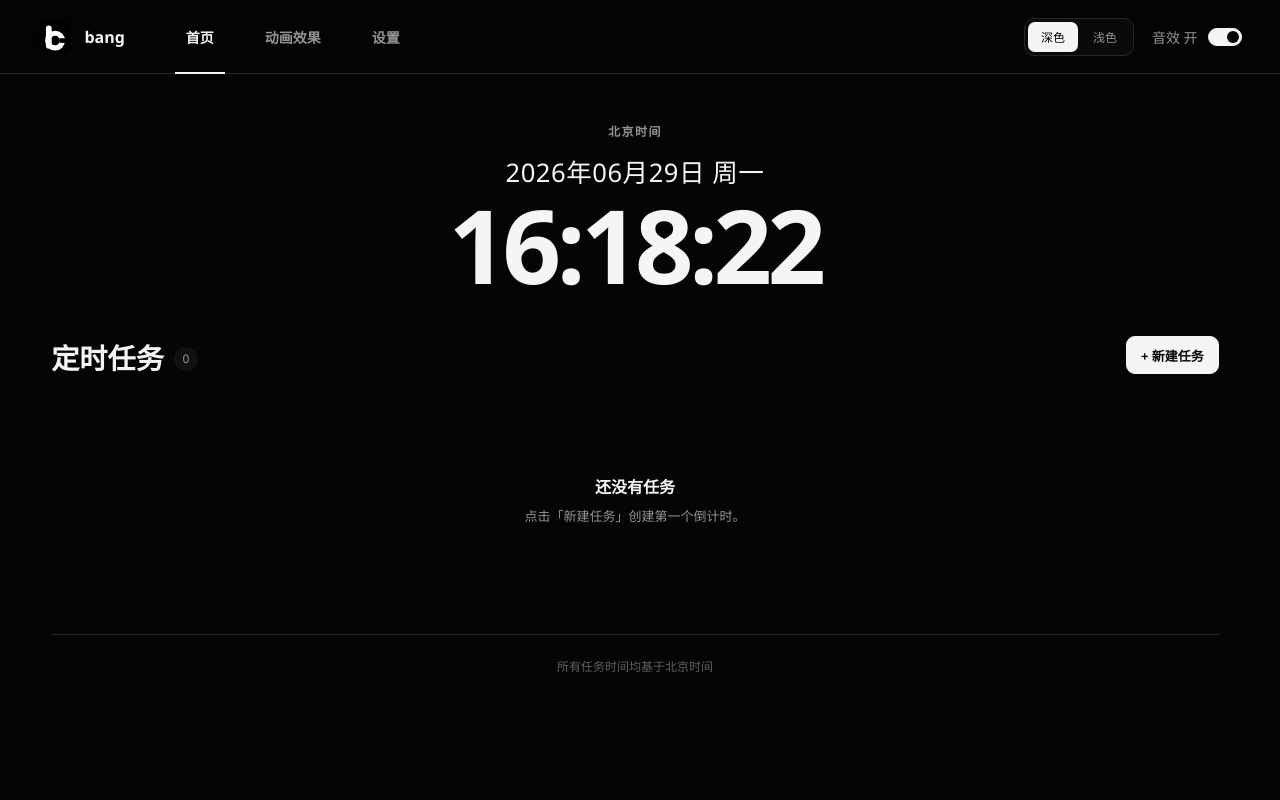
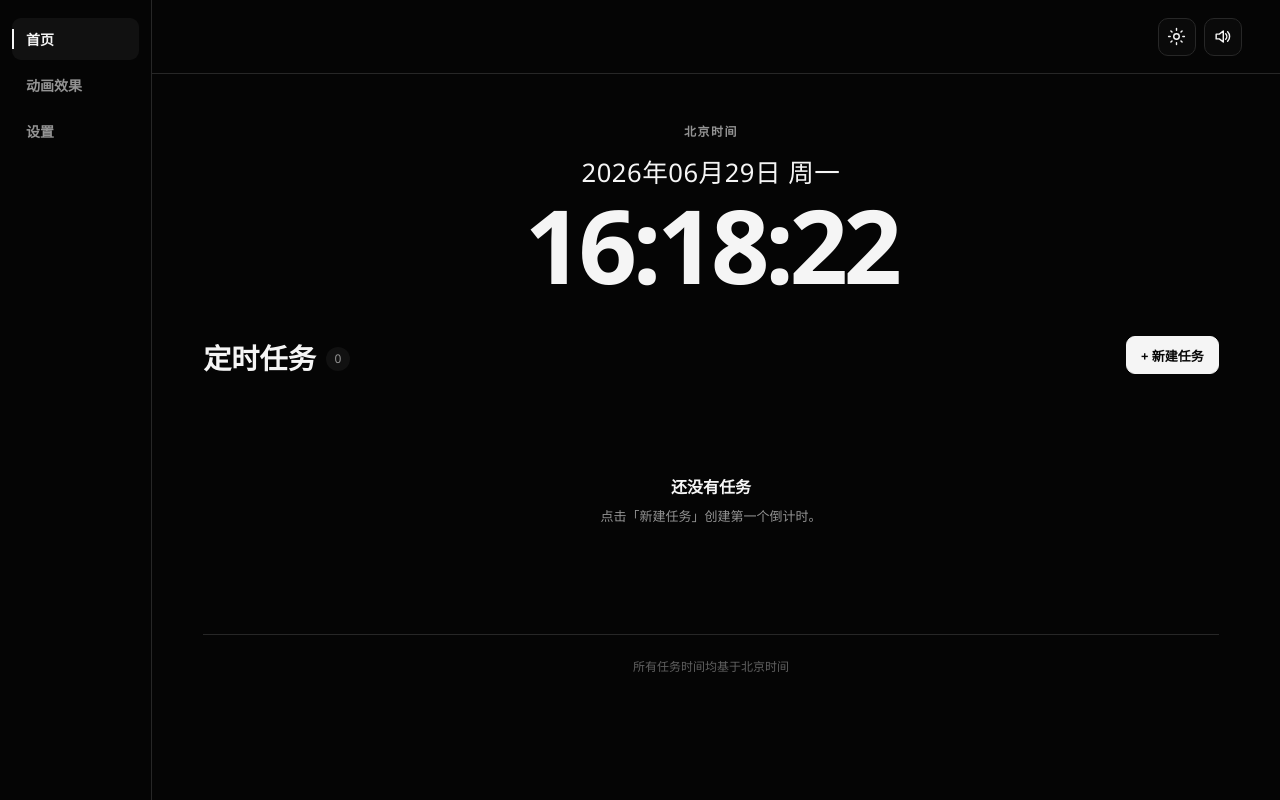
Before and after one commit to zhaodesen/countdown-overlay, a website built with Vite: page index.html in a window 1280 px wide. Built offline with nearby package versions, Linux system fonts and the light colour scheme.

Commit message:
chore: 优化

```diff
--- a/index.html
+++ b/index.html
@@ -16,11 +16,6 @@
   </head>
   <body>
     <header class="app-header">
-      <a class="brand" href="#home" aria-label="bang 首页">
-        <img class="brand-mark" src="/bang-logo.svg" alt="" aria-hidden="true" />
-        <span>bang</span>
-      </a>
-
       <nav class="primary-nav" aria-label="主菜单">
         <button class="nav-item active" type="button" data-view="home">首页</button>
         <button class="nav-item" type="button" data-view="themes">动画效果</button>
@@ -28,14 +23,27 @@
       </nav>
 
       <div class="header-tools">
-        <div class="mode-switch" role="group" aria-label="界面主题">
-          <button type="button" data-theme-choice="dark" aria-pressed="true">深色</button>
-          <button type="button" data-theme-choice="light" aria-pressed="false">浅色</button>
-        </div>
-        <label class="sound-toggle">
-          <span id="soundLabel">音效 开</span>
-          <input type="checkbox" id="soundToggle" />
-        </label>
+        <button class="icon-toggle" id="themeToggle" type="button" aria-label="切换界面主题">
+          <svg viewBox="0 0 24 24" aria-hidden="true">
+            <g class="icon-sun">
+              <circle cx="12" cy="12" r="3.5" />
+              <path d="M12 2v2M12 20v2M2 12h2M20 12h2M4.93 4.93l1.42 1.42M17.65 17.65l1.42 1.42M19.07 4.93l-1.42 1.42M6.35 17.65l-1.42 1.42" />
+            </g>
+            <path class="icon-moon" d="M20 15.25A8 8 0 0 1 8.75 4a8 8 0 1 0 11.25 11.25Z" />
+          </svg>
+        </button>
+        <button class="icon-toggle" id="soundToggle" type="button" aria-label="切换音效" aria-pressed="true">
+          <svg viewBox="0 0 24 24" aria-hidden="true">
+            <g class="sound-on">
+              <path d="M4 9v6h4l5 4V5L8 9H4Z" />
+              <path d="M16 8.5a5 5 0 0 1 0 7M18.5 6a8.5 8.5 0 0 1 0 12" />
+            </g>
+            <g class="sound-off">
+              <path d="M4 9v6h4l5 4V5L8 9H4Z" />
+              <path d="m17 9 5 5M22 9l-5 5" />
+            </g>
+          </svg>
+        </button>
       </div>
     </header>
 
--- a/src/settings/main.ts
+++ b/src/settings/main.ts
@@ -32,9 +32,9 @@ type ViewName = "home" | "themes" | "settings";
 /* ---------------- DOM refs ---------------- */
 const clockDateEl = document.getElementById("clockDate") as HTMLElement;
 const clockTimeEl = document.getElementById("clockTime") as HTMLElement;
-const soundToggle = document.getElementById("soundToggle") as HTMLInputElement;
+const themeToggle = document.getElementById("themeToggle") as HTMLButtonElement;
+const soundToggle = document.getElementById("soundToggle") as HTMLButtonElement;
 const settingsSoundToggle = document.getElementById("settingsSoundToggle") as HTMLInputElement;
-const soundLabel = document.getElementById("soundLabel") as HTMLElement;
 const taskTableEl = document.getElementById("taskTable") as HTMLElement;
 const taskListEl = document.getElementById("taskList") as HTMLElement;
 const taskCountEl = document.getElementById("taskCount") as HTMLElement;
@@ -101,32 +101,58 @@ tickClock();
 /* ---------------- Appearance and sound ---------------- */
 function renderAppearance() {
   document.documentElement.dataset.theme = settings.colorMode;
+  const themeAction = settings.colorMode === "dark" ? "切换为浅色主题" : "切换为深色主题";
+  themeToggle.dataset.mode = settings.colorMode;
+  themeToggle.setAttribute("aria-label", themeAction);
+  themeToggle.title = themeAction;
   document.querySelectorAll<HTMLButtonElement>("[data-theme-choice]").forEach((button) => {
     button.setAttribute("aria-pressed", String(button.dataset.themeChoice === settings.colorMode));
   });
-  if (isTauri) {
-    void getCurrentWindow().setTheme(settings.colorMode).catch((error) => {
-      console.warn("Unable to sync native window theme:", error);
-    });
-  }
 }
+
+function syncNativeTheme(mode: AppSettings["colorMode"] = settings.colorMode) {
+  if (!isTauri) return;
+  void getCurrentWindow().setTheme(mode).catch((error) => {
+    console.warn("Unable to sync native window theme:", error);
+  });
+}
+
+type ThemeTransitionDocument = Document & {
+  startViewTransition?: (update: () => void) => { finished: Promise<void> };
+};
 
 function setColorMode(mode: AppSettings["colorMode"]) {
   if (settings.colorMode === mode) return;
-  settings.colorMode = mode;
-  saveSettings(settings);
-  renderAppearance();
+
+  const applyMode = () => {
+    settings.colorMode = mode;
+    saveSettings(settings);
+    renderAppearance();
+    syncNativeTheme(mode);
+  };
+  const transitionDocument = document as ThemeTransitionDocument;
+  const reduceMotion = window.matchMedia("(prefers-reduced-motion: reduce)").matches;
+
+  if (transitionDocument.startViewTransition && !reduceMotion) {
+    transitionDocument.startViewTransition(applyMode);
+  } else {
+    applyMode();
+  }
   toast(mode === "dark" ? "已切换为深色主题" : "已切换为浅色主题");
 }
 
 document.querySelectorAll<HTMLButtonElement>("[data-theme-choice]").forEach((button) => {
   button.addEventListener("click", () => setColorMode(button.dataset.themeChoice as AppSettings["colorMode"]));
 });
+themeToggle.addEventListener("click", () => setColorMode(settings.colorMode === "dark" ? "light" : "dark"));
 
 function renderSound() {
-  soundToggle.checked = settings.soundOn;
+  const soundAction = settings.soundOn ? "关闭音效" : "开启音效";
+  soundToggle.dataset.enabled = String(settings.soundOn);
+  soundToggle.setAttribute("aria-pressed", String(settings.soundOn));
+  soundToggle.setAttribute("aria-label", soundAction);
+  soundToggle.title = soundAction;
   settingsSoundToggle.checked = settings.soundOn;
-  soundLabel.textContent = settings.soundOn ? "音效 开" : "音效 关";
 }
 
 function setSound(enabled: boolean) {
@@ -135,10 +161,11 @@ function setSound(enabled: boolean) {
   renderSound();
 }
 
-soundToggle.addEventListener("change", () => setSound(soundToggle.checked));
+soundToggle.addEventListener("click", () => setSound(!settings.soundOn));
 settingsSoundToggle.addEventListener("change", () => setSound(settingsSoundToggle.checked));
 
 renderAppearance();
+syncNativeTheme();
 renderSound();
 
 /* ---------------- Open overlay (preview / real) ---------------- */
--- a/src/settings/style.css
+++ b/src/settings/style.css
@@ -12,6 +12,7 @@
   --button-text: #080808;
   --danger: #d9d9d9;
   --header-height: 74px;
+  --sidebar-width: 152px;
   font-family: "Segoe UI Variable", "Segoe UI", "PingFang SC", "Microsoft YaHei", sans-serif;
 }
 
@@ -51,7 +52,29 @@ body {
   background: var(--bg);
   color: var(--text);
   font-size: 14px;
-  transition: background-color 180ms ease, color 180ms ease;
+}
+
+::view-transition-old(root),
+::view-transition-new(root) {
+  animation-duration: 180ms;
+  animation-timing-function: cubic-bezier(0.22, 1, 0.36, 1);
+  mix-blend-mode: normal;
+}
+
+::view-transition-old(root) {
+  animation-name: theme-fade-out;
+}
+
+::view-transition-new(root) {
+  animation-name: theme-fade-in;
+}
+
+@keyframes theme-fade-out {
+  to { opacity: 0; }
+}
+
+@keyframes theme-fade-in {
+  from { opacity: 0; }
 }
 
 button,
@@ -69,79 +92,130 @@ button {
   z-index: 20;
   height: var(--header-height);
   display: grid;
-  grid-template-columns: auto 1fr auto;
+  grid-template-columns: 1fr auto;
   align-items: center;
-  gap: 32px;
+  gap: 24px;
+  width: calc(100% - var(--sidebar-width));
+  margin-left: var(--sidebar-width);
   padding: 0 clamp(20px, 3vw, 52px);
   border-bottom: 1px solid var(--line);
-  background: color-mix(in srgb, var(--bg) 94%, transparent);
-  backdrop-filter: blur(18px);
-}
-
-.brand {
-  display: inline-flex;
-  align-items: center;
-  gap: 12px;
-  color: var(--text);
-  font-size: 16px;
-  font-weight: 650;
-  text-decoration: none;
-  white-space: nowrap;
-}
-
-.brand-mark {
-  width: 34px;
-  height: 34px;
-  display: block;
-  flex: 0 0 auto;
-  border-radius: 8px;
+  background: var(--bg);
 }
 
 .primary-nav {
+  position: fixed;
+  z-index: 30;
+  top: 0;
+  bottom: 0;
+  left: 0;
+  width: var(--sidebar-width);
   display: flex;
+  flex-direction: column;
   align-items: stretch;
-  align-self: stretch;
   gap: 4px;
+  padding: 18px 12px;
+  border-right: 1px solid var(--line);
+  background: var(--bg);
 }
 
 .nav-item {
   position: relative;
-  min-width: 86px;
-  padding: 0 18px;
+  width: 100%;
+  min-width: 0;
+  height: 42px;
+  padding: 0 14px;
   border: 0;
+  border-radius: 9px;
   background: transparent;
   color: var(--muted);
   cursor: pointer;
   font-weight: 600;
-  transition: color 150ms ease;
+  text-align: left;
+  transition: color 150ms ease, background-color 150ms ease;
 }
 
 .nav-item::after {
   content: "";
   position: absolute;
-  right: 18px;
-  bottom: -1px;
-  left: 18px;
-  height: 2px;
+  top: 11px;
+  bottom: 11px;
+  left: 0;
+  width: 2px;
   background: var(--text);
-  transform: scaleX(0);
+  transform: scaleY(0);
   transform-origin: center;
   transition: transform 180ms ease;
 }
 
 .nav-item:hover,
 .nav-item.active {
+  background: var(--surface-2);
   color: var(--text);
 }
 
 .nav-item.active::after {
-  transform: scaleX(1);
+  transform: scaleY(1);
 }
 
 .header-tools {
+  grid-column: 2;
+  justify-self: end;
   display: flex;
   align-items: center;
-  gap: 18px;
+  gap: 8px;
+}
+
+.icon-toggle {
+  width: 38px;
+  height: 38px;
+  display: grid;
+  place-items: center;
+  padding: 0;
+  border: 1px solid var(--line);
+  border-radius: 10px;
+  background: var(--surface);
+  color: var(--text);
+  cursor: pointer;
+  transition: border-color 150ms ease, background-color 150ms ease, transform 150ms ease;
+}
+
+.icon-toggle:hover {
+  border-color: var(--line-strong);
+  background: var(--surface-2);
+}
+
+.icon-toggle:active {
+  transform: scale(0.94);
+}
+
+.icon-toggle:focus-visible {
+  outline: 2px solid var(--text);
+  outline-offset: 3px;
+}
+
+.icon-toggle svg {
+  width: 19px;
+  height: 19px;
+  overflow: visible;
+  fill: none;
+  stroke: currentColor;
+  stroke-width: 1.8;
+  stroke-linecap: round;
+  stroke-linejoin: round;
+}
+
+.icon-sun,
+.icon-moon,
+.sound-on,
+.sound-off {
+  display: none;
+}
+
+#themeToggle[data-mode="dark"] .icon-sun,
+#themeToggle[data-mode="light"] .icon-moon,
+#soundToggle[data-enabled="true"] .sound-on,
+#soundToggle[data-enabled="false"] .sound-off {
+  display: inline;
 }
 
 .mode-switch {
@@ -238,7 +312,9 @@ button {
 }
 
 .app-main {
+  width: calc(100vw - var(--sidebar-width));
   height: calc(100vh - var(--header-height));
+  margin-left: var(--sidebar-width);
   overflow: hidden;
 }
 
@@ -800,17 +876,8 @@ p {
     padding-inline: 24px;
   }
 
-  .nav-item {
-    min-width: 72px;
-    padding-inline: 12px;
-  }
-
   .header-tools {
     gap: 10px;
-  }
-
-  .sound-toggle span {
-    display: none;
   }
 
   .task-table-head,
@@ -823,27 +890,13 @@ p {
 
 @media (max-width: 860px) {
   :root {
-    --header-height: 116px;
+    --header-height: 74px;
+    --sidebar-width: 132px;
   }
 
   .app-header {
     grid-template-columns: 1fr auto;
-    grid-template-rows: 64px 52px;
     padding-inline: 18px;
-  }
-
-  .primary-nav {
-    grid-column: 1 / -1;
-    grid-row: 2;
-    justify-content: center;
-  }
-
-  .nav-item {
-    min-width: 96px;
-  }
-
-  .header-tools {
-    display: none;
   }
 
   .view {
@@ -911,19 +964,6 @@ p {
 }
 
 @media (max-width: 560px) {
-  .brand span:last-child {
-    display: none;
-  }
-
-  .primary-nav {
-    justify-content: space-between;
-  }
-
-  .nav-item {
-    min-width: 0;
-    flex: 1;
-  }
-
   .section-head {
     align-items: stretch;
     flex-direction: column;
@@ -950,6 +990,13 @@ p {
 }
 
 @media (prefers-reduced-motion: reduce) {
+  ::view-transition-old(root),
+  ::view-transition-new(root) {
+    animation-duration: 1ms;
+  }
+}
+
+@media (prefers-reduced-motion: reduce) {
   *,
   *::before,
   *::after {
```
Also changed, not shown: 1 other file.
